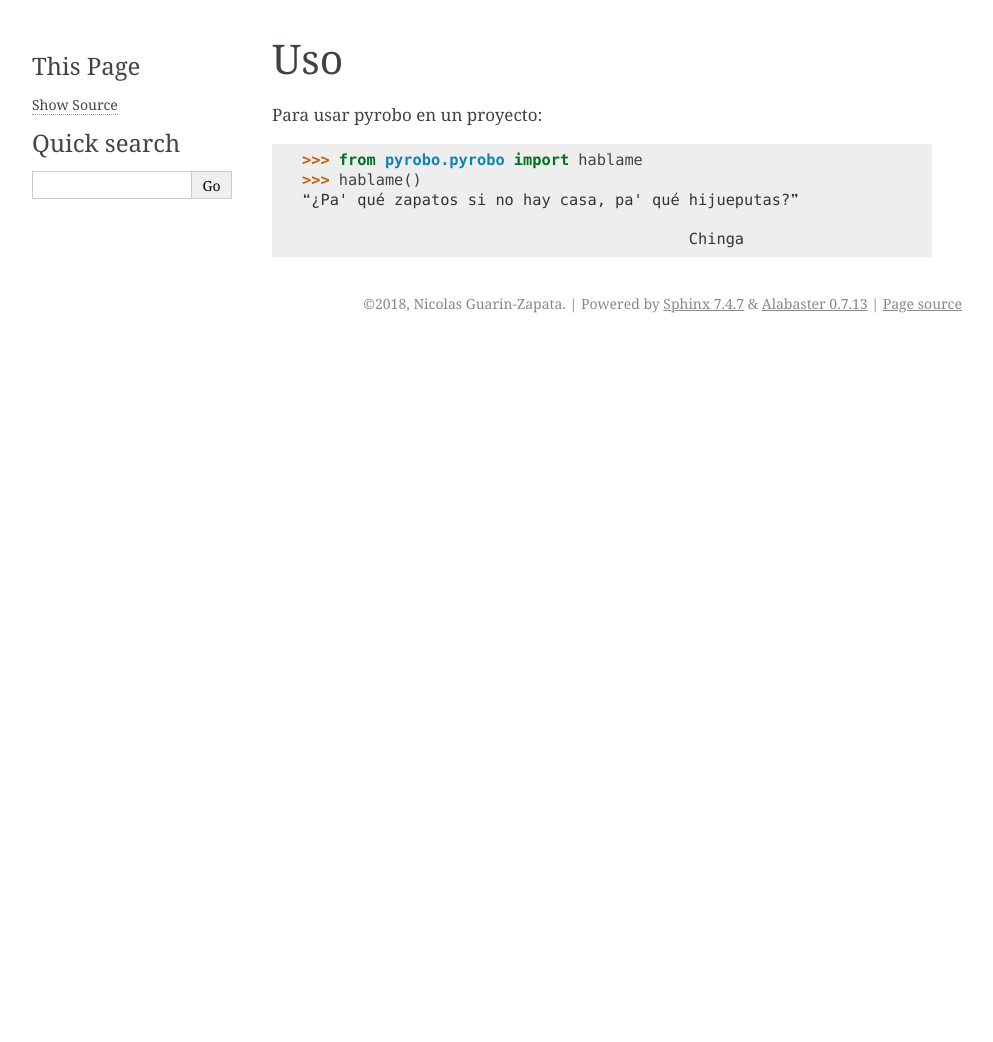
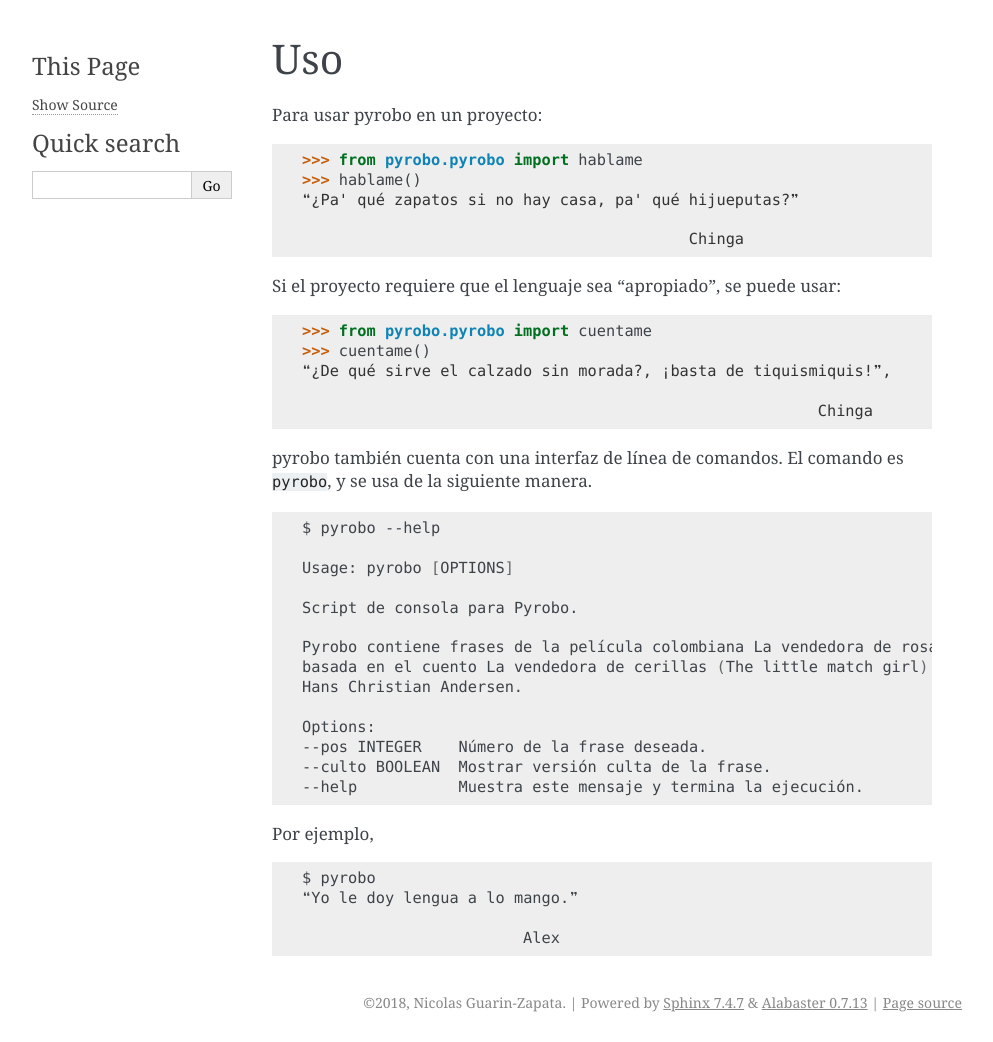
Before and after one commit to nicoguaro/pyrobo, a Sphinx documentation site: the page built from docs/usage.rst, in a window 1280 px wide. Shown: the whole page, without its empty margins (148-1141 px from the left). Built offline with Sphinx 7.4.7, drawn with Linux system fonts in a browser that asks for light colours; pages that are not in the unit, such as notebooks, are missing from menus; before the commit the page ends 900 px from its top, so only the background shows below that.

Commit message:
Cambios para la version 0.4
* Agrega la función `cuentame()` para versiones cultas de las frases.

* Expande la CLI para las nuevas opciones.

* Agrega las frases disponibles en Wikiquotes que no estaban disponibles.

```diff
--- a/docs/index.rst
+++ b/docs/index.rst
@@ -8,7 +8,6 @@
    readme
    installation
    usage
-   modules
    contributing
    authors
    history
--- a/docs/usage.rst
+++ b/docs/usage.rst
@@ -9,3 +9,42 @@ Para usar pyrobo en un proyecto::
     ❝¿Pa' qué zapatos si no hay casa, pa' qué hijueputas?❞
 
                                               Chinga
+
+Si el proyecto requiere que el lenguaje sea "apropiado",
+se puede usar::
+
+    >>> from pyrobo.pyrobo import cuentame
+    >>> cuentame()
+    ❝¿De qué sirve el calzado sin morada?, ¡basta de tiquismiquis!❞,
+
+                                                            Chinga
+
+
+pyrobo también cuenta con una interfaz de línea de comandos. El comando es
+``pyrobo``, y se usa de la siguiente manera.
+
+.. code:: bash
+
+    $ pyrobo --help
+
+    Usage: pyrobo [OPTIONS]
+
+    Script de consola para Pyrobo.
+
+    Pyrobo contiene frases de la película colombiana La vendedora de rosas,
+    basada en el cuento La vendedora de cerillas (The little match girl) de
+    Hans Christian Andersen.
+
+    Options:
+    --pos INTEGER    Número de la frase deseada.
+    --culto BOOLEAN  Mostrar versión culta de la frase.
+    --help           Muestra este mensaje y termina la ejecución.
+
+Por ejemplo,
+
+.. code:: bash
+
+    $ pyrobo
+    ❝Yo le doy lengua a lo mango.❞
+
+                            Alex
```
Also changed, not shown: CONTRIBUTING.rst (+39 -19 lines), HISTORY.rst (+9 -0 lines), 4 other files.
